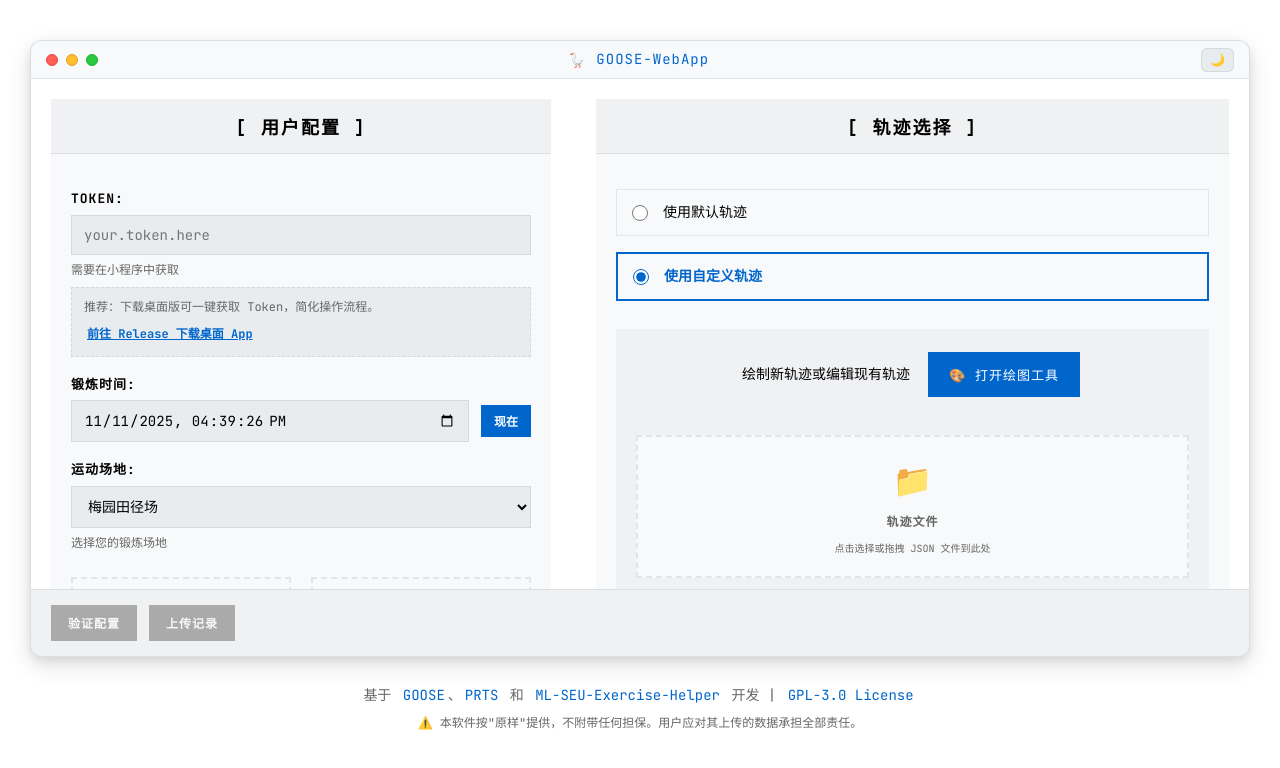
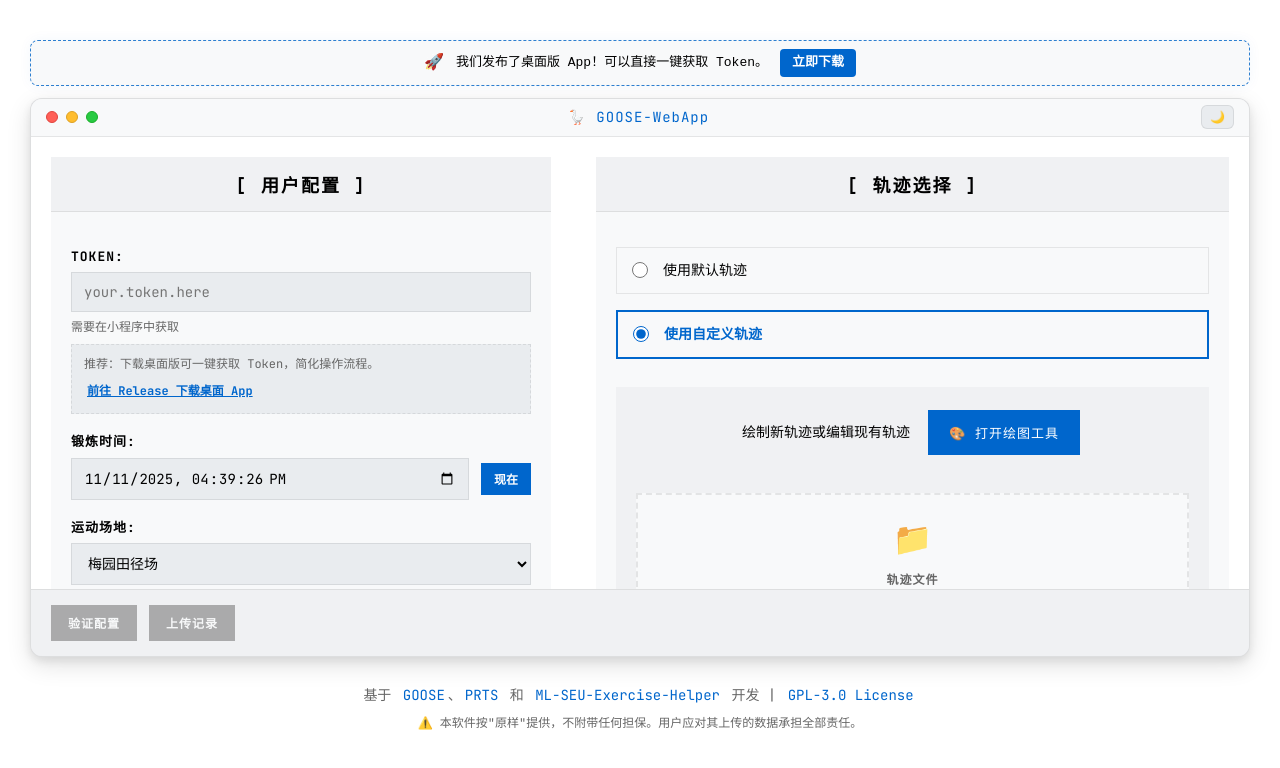
Before and after one commit to leostudiooo/GOOSE-WebApp, a Vue app: page / in a window 1280 px wide. Shown: the top 768 px of the page. Built offline with nearby package versions, Linux system fonts and the light colour scheme.

Commit message:
feat: 添加桌面版应用横幅提示，提供下载链接和样式

```diff
--- a/src/views/HomeView.vue
+++ b/src/views/HomeView.vue
@@ -1,5 +1,15 @@
 <template>
   <div class="home-view" :class="{ 'is-tauri': isTauri }">
+    <div v-if="!isTauri" class="desktop-banner">
+      <span class="banner-icon">🚀</span>
+      <span class="banner-text">我们发布了桌面版 App！可以直接一键获取 Token。</span>
+      <a
+        href="https://github.com/leostudiooo/GOOSE-WebApp/releases"
+        target="_blank"
+        class="banner-link"
+        >立即下载</a
+      >
+    </div>
     <div class="app-window" :class="{ 'is-tauri': isTauri }">
       <div v-if="!isTauri" class="titlebar">
         <div class="window-controls">
@@ -459,6 +469,61 @@ function handleImportTrack(track: Track) {
 
 .home-view.is-tauri {
   padding: 0;
+}
+
+/* Desktop Banner Styling */
+.desktop-banner {
+  background: var(--color-surface);
+  border: 1px dashed var(--color-border);
+  border-radius: 8px;
+  padding: 8px 16px;
+  margin-bottom: 12px;
+  display: flex;
+  align-items: center;
+  justify-content: center;
+  gap: 12px;
+  font-family: 'Courier New', Courier, monospace;
+  font-size: 13px;
+  animation: banner-glow 2s infinite alternate;
+  flex-shrink: 0;
+}
+
+@keyframes banner-glow {
+  from {
+    box-shadow: 0 0 5px var(--color-primary-bg);
+    border-color: var(--color-border-subtle);
+  }
+
+  to {
+    box-shadow: 0 0 15px var(--color-primary-bg);
+    border-color: var(--color-primary);
+  }
+}
+
+.banner-icon {
+  font-size: 16px;
+}
+
+.banner-text {
+  color: var(--color-text);
+  font-weight: 500;
+}
+
+.banner-link {
+  color: #fff;
+  background: var(--color-primary);
+  padding: 4px 12px;
+  border-radius: 4px;
+  text-decoration: none;
+  font-weight: bold;
+  transition: all 0.2s ease;
+  white-space: nowrap;
+}
+
+.banner-link:hover {
+  background: var(--color-primary-hover);
+  transform: translateY(-1px);
+  box-shadow: 0 2px 8px rgba(var(--color-primary-rgb), 0.4);
 }
 
 .app-window {
```
